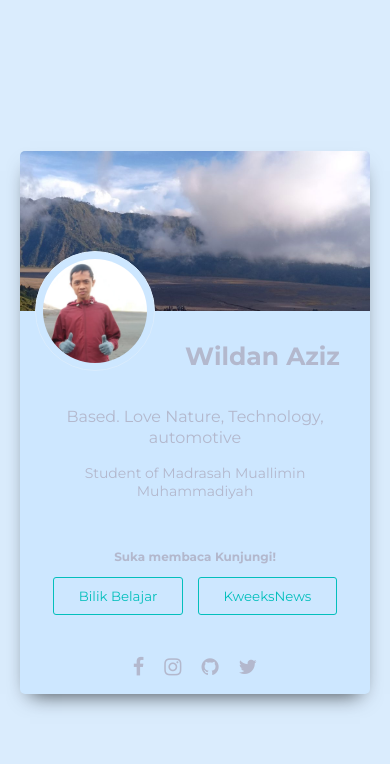
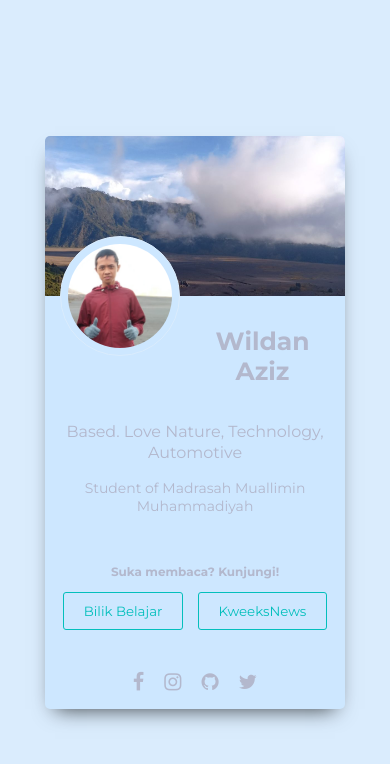
Before and after one commit to wildanaziz/danwildan.github.io, a plain HTML site: page index.html in a window 390 px wide. Drawn offline with Linux system fonts and the light colour scheme.

Commit message:
Update data

```diff
--- a/assets/style.css
+++ b/assets/style.css
@@ -93,7 +93,7 @@ br {
 
 .btn{
     display: inline-block;
-    padding: 10px 25px;
+    padding: 10px 20px;
     border-radius: 3px;
     font-family: 'Montserrat', sans-serif;
     text-align: center;
@@ -144,3 +144,9 @@ br {
 .card-social li a:hover{
     color: #03bfbc;
 }
+
+@media only screen and (max-width: 411px) {
+    .card {
+        max-width: 300px;
+    }
+}
--- a/index.html
+++ b/index.html
@@ -1,13 +1,15 @@
 <!doctype html>
 <html>
+
 <head>
     <meta charset='utf-8'>
     <meta name='viewport' content='width=device-width, initial-scale=1'>
     <title>Wildan Aziz - Profile</title>
-        <link rel="shortcut icon" href="assets/images/icon size 128x128.png">
     <link rel="stylesheet" href="https://cdnjs.cloudflare.com/ajax/libs/font-awesome/4.7.0/css/font-awesome.min.css">
     <link rel="stylesheet" href="assets/style.css">
+    <link rel="shortcut icon" href="assets/images/favicon.png">
 </head>
+
 <body>
     <div class="container">
         <div>
@@ -20,21 +22,23 @@
                 </div>
                 <div class="card-body">
                     <h3 class="card-name">Wildan Aziz</h3>
-                        <p class="card-description">Based. Love Nature, Technology, automotive
+                    <p class="card-description">Based. Love Nature, Technology, Automotive
                         <br>
                     <p style="font-size: 14px;">Student of Madrasah Muallimin Muhammadiyah</p>
                     <br>
                     </p>
-                        <p class="desc" style="font-weight: bold;">Suka membaca Kunjungi!</p>
+                    <p class="desc" style="font-weight: bold;">Suka membaca? Kunjungi!</p>
                     <div class="card-button">
-                            <button class="btn btn-outline-primary" onclick="location.href='https://s.id/Bilik-Belajar';">Bilik Belajar</button>
-                            <button class="btn btn-outline-primary" onclick="location.href='https://www.kweeksnews.com/#';">KweeksNews</button>
+                        <button class="btn btn-outline-primary"
+                            onclick="location.href='https://s.id/Bilik-Belajar';">Bilik Belajar</button>
+                        <button class="btn btn-outline-primary"
+                            onclick="location.href='https://www.kweeksnews.com/#';">KweeksNews</button>
                     </div>
                     <ul class="card-social">
-                            <li><a href="#"><i class="fa fa-facebook"></i></a></li>
+                        <li><a href="https://web.facebook.com/dani.wildan.733/"><i class="fa fa-facebook"></i></a></li>
                         <li><a href="https://instagram.com/danwildann_"><i class="fa fa-instagram"></i></a></li>
                         <li><a href="https://github.com/wildanaziz"><i class="fa fa-github"></i></a></li>
-                            <li><a href="#"><i class="fa fa-twitter"></i></a></li>
+                        <li><a href="https://twitter.com/wildan_azizz?s=08"><i class="fa fa-twitter"></i></a></li>
                     </ul>
                 </div>
             </div>
```
Lines whose indentation alone changed are shown as unchanged.
